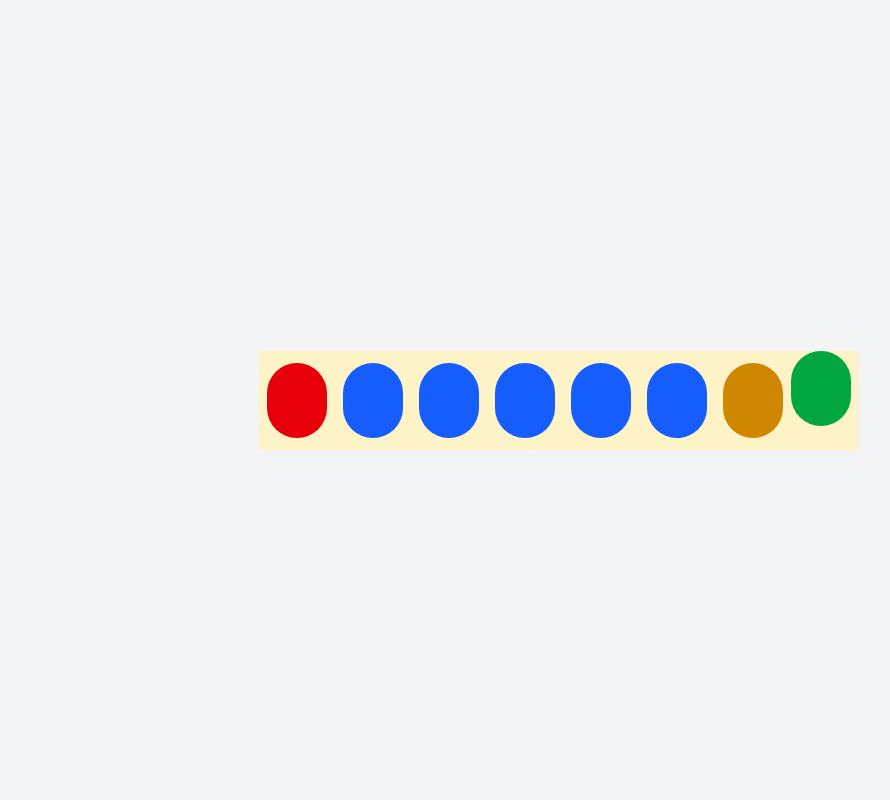
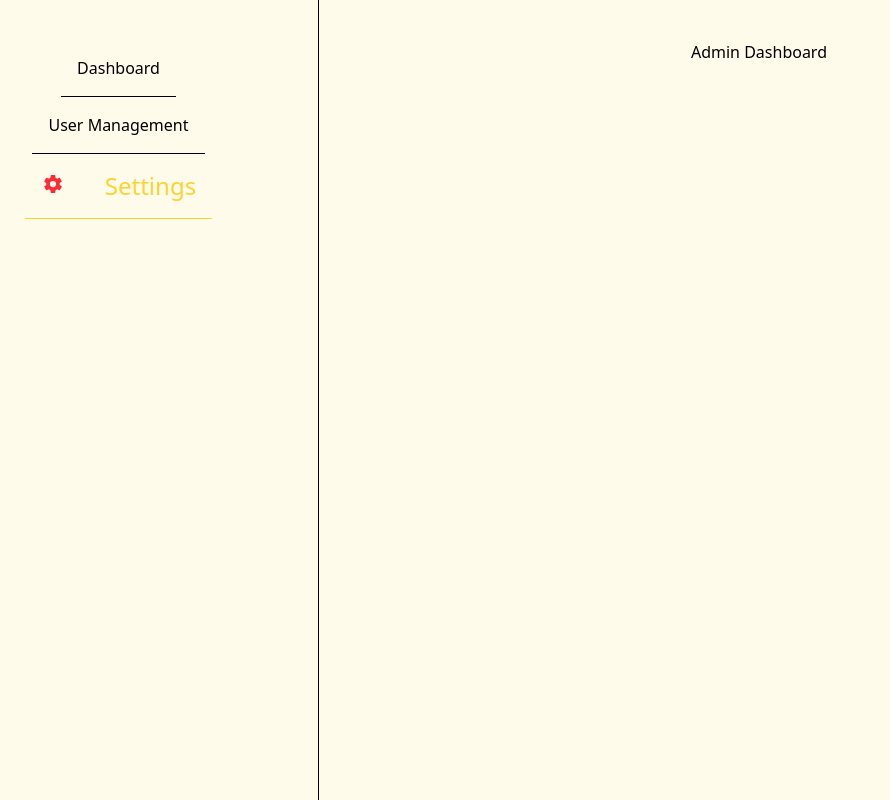
Before and after one commit to yrlwijesekara/e-commerce, a React (Vite) app in the folder frontend/: page /admin in a window 1280 px wide. Shown: the whole page, without its empty margins (81-971 px from the left). Built offline with nearby package versions, Linux system fonts and the light colour scheme.

Commit message:
feat: add AdminPage and Home components with routing, and update package dependencies👌

```diff
--- a/frontend/package.json
+++ b/frontend/package.json
@@ -13,6 +13,9 @@
     "@tailwindcss/vite": "^4.1.13",
     "react": "^19.1.1",
     "react-dom": "^19.1.1",
+    "react-icons": "^5.5.0",
+    "react-router-dom": "^7.9.1",
+    "router-dom": "^3.0.3",
     "tailwindcss": "^4.1.13"
   },
   "devDependencies": {
--- a/frontend/src/App.jsx
+++ b/frontend/src/App.jsx
@@ -1,21 +1,16 @@
+import { BrowserRouter, Routes, Route } from "react-router-dom";
 import "./App.css";
+import Home from "./pages/home";
+import AdminPage from "./pages/adminPage";
 
 function App() {
   return (
-    <>
-      <div className="w-full h-screen bg-gray-100 flex flex-col items-center justify-center">
-        <div className="w-[600px] h-[500] bg-amber-100 flex flex-row items-center justify-center">
-          <div className="w-[75px] h-[75px] bg-red-600 text-white flex items-center justify-center rounded-full m-2"></div>
-          <div className="w-[75px] h-[75px] bg-blue-600 text-white flex items-center justify-center rounded-full m-2"></div>
-          <div className="w-[75px] h-[75px] bg-blue-600 text-white flex items-center justify-center rounded-full m-2"></div>
-          <div className="w-[75px] h-[75px] bg-blue-600 text-white flex items-center justify-center rounded-full m-2"></div>
-          <div className="w-[75px] h-[75px] bg-blue-600 text-white flex items-center justify-center rounded-full m-2"></div>
-          <div className="w-[75px] h-[75px] bg-blue-600 text-white flex items-center justify-center rounded-full m-2"></div>
-          <div className="w-[75px] h-[75px] bg-yellow-600 text-white flex items-center justify-center rounded-full m-2"></div>
-          <div className="w-[75px] h-[75px] bg-green-600 text-white flex items-center justify-center rounded-full mb-6 mr-2"></div>
-        </div>
-      </div>
-    </>
+    <BrowserRouter>
+      <Routes>
+        <Route path="/" element={<Home />} />
+        <Route path="/admin/*" element={<AdminPage />} />
+      </Routes>
+    </BrowserRouter>
   );
 }
 
--- /dev/null
+++ b/frontend/src/pages/adminPage.jsx
@@ -0,0 +1,24 @@
+import React from 'react';
+import { Link, Routes, Route } from 'react-router-dom';
+import { IoSettingsSharp } from "react-icons/io5";
+
+
+export default function AdminPage() {
+    return (
+        <div className="w-full h-screen bg-amber-50 flex">
+            <div className="w-[400px] h-full flex flex-col justify-start items-center pt-10 border-r">
+                <Link to="/" className="p-4 border-b hover:bg-amber-100">Dashboard</Link>
+                <Link to="/admin/users" className="p-4 border-b hover:bg-amber-100">User Management</Link>
+                <Link to="/admin/settings" className="p-4 border-b hover:bg-amber-100 flex justify-center align-center text-2xl text-amber-300 gap-10"> <IoSettingsSharp className='pt-1 text-red-500 '/>Settings</Link>
+                </div>
+            <div className="w-[calc(100%-400px)] h-full flex flex-col justify-start items-center pt-10">
+                <Routes>
+                    <Route path="/" element={<h1>Admin Dashboard</h1>} />
+                    <Route path="users" element={<h1>User Management</h1>} />
+                    <Route path="settings" element={<h1>Settings</h1>} />
+                </Routes>
+            </div>
+        </div>
+
+    );
+}
--- /dev/null
+++ b/frontend/src/pages/home.jsx
@@ -0,0 +1,9 @@
+import React from 'react';
+
+export default function Home() {
+  return (
+    <div className="w-full h-screen bg-yellow-100 flex justify-center items-center">
+      <h1 className="text-2xl font-bold">Welcome to the Home Page</h1>
+    </div>
+  );
+}
```
Also changed, not shown: 1 other file (tests, documents, lock files or other folders).
